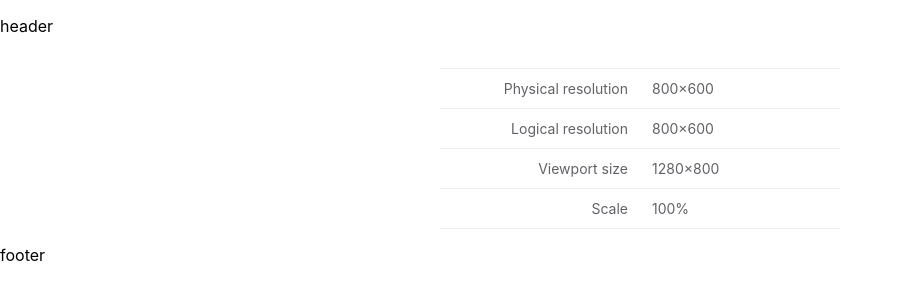
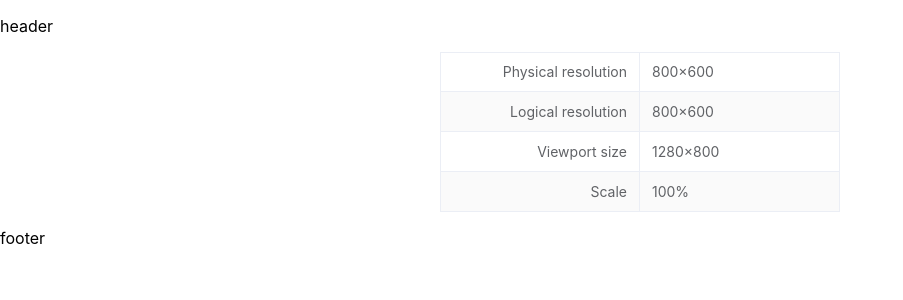
Before and after one commit to CyrusYip/resolution-viewer, a Vue app: page / in a window 1280 px wide. Shown: the top 300 px of the page, without its empty margins (0-903 px from the left). Built offline with nearby package versions, Linux system fonts and the light colour scheme.

Commit message:
style: add stripe and border to table

```diff
--- a/src/App.vue
+++ b/src/App.vue
@@ -70,7 +70,7 @@ const tableData = computed(() => {
     <main>
       <!-- delimiter = table width + left margin + right margin -->
       <div mx-4 class="min-[432px]:w-400px min-[432px]:ml-auto min-[432px]:mr-auto">
-        <el-table :data="tableData">
+        <el-table stripe border :show-header=false :data="tableData">
           <el-table-column align="right" prop="key" />
           <el-table-column align="left" prop="value" />
         </el-table>
```
